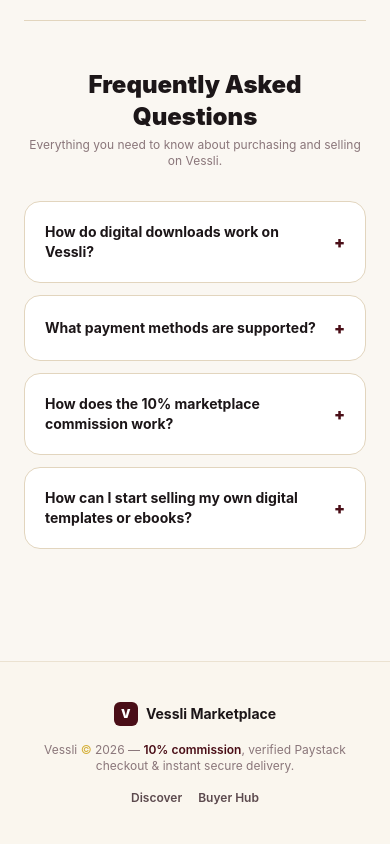
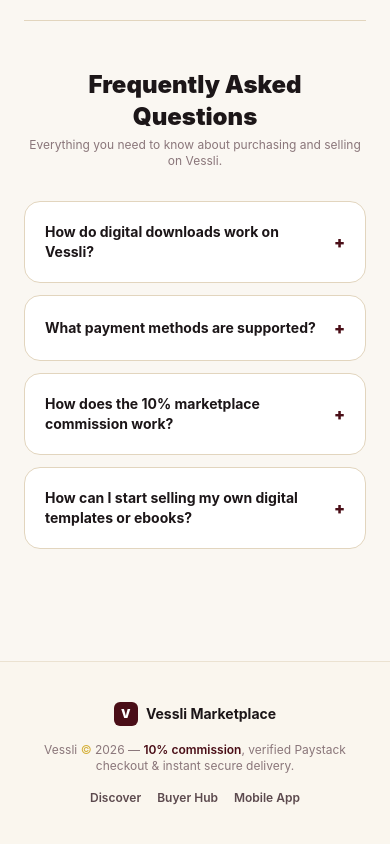
Before and after one commit to Luvvannie/vessli, a React (Vite) app in the folder frontend/: page / in a window 390 px wide. Shown: the part 6866-7710 px from the top of the page. Built offline with nearby package versions, Linux system fonts and the light colour scheme; no server answers; the database is empty.

Commit message:
feat(footer): add discreet Mobile App link to footer

```diff
--- a/frontend/src/App.tsx
+++ b/frontend/src/App.tsx
@@ -802,6 +802,7 @@
             <div className="flex gap-4 text-xs font-semibold text-[#5C4A4E]">
               <Link to="/" className="hover:text-[#4A0E17]">Discover</Link>
               <Link to="/account" className="hover:text-[#4A0E17]">Buyer Hub</Link>
+              <Link to="/apk" className="hover:text-[#4A0E17]">Mobile App</Link>
             </div>
           </div>
         </footer>
```
